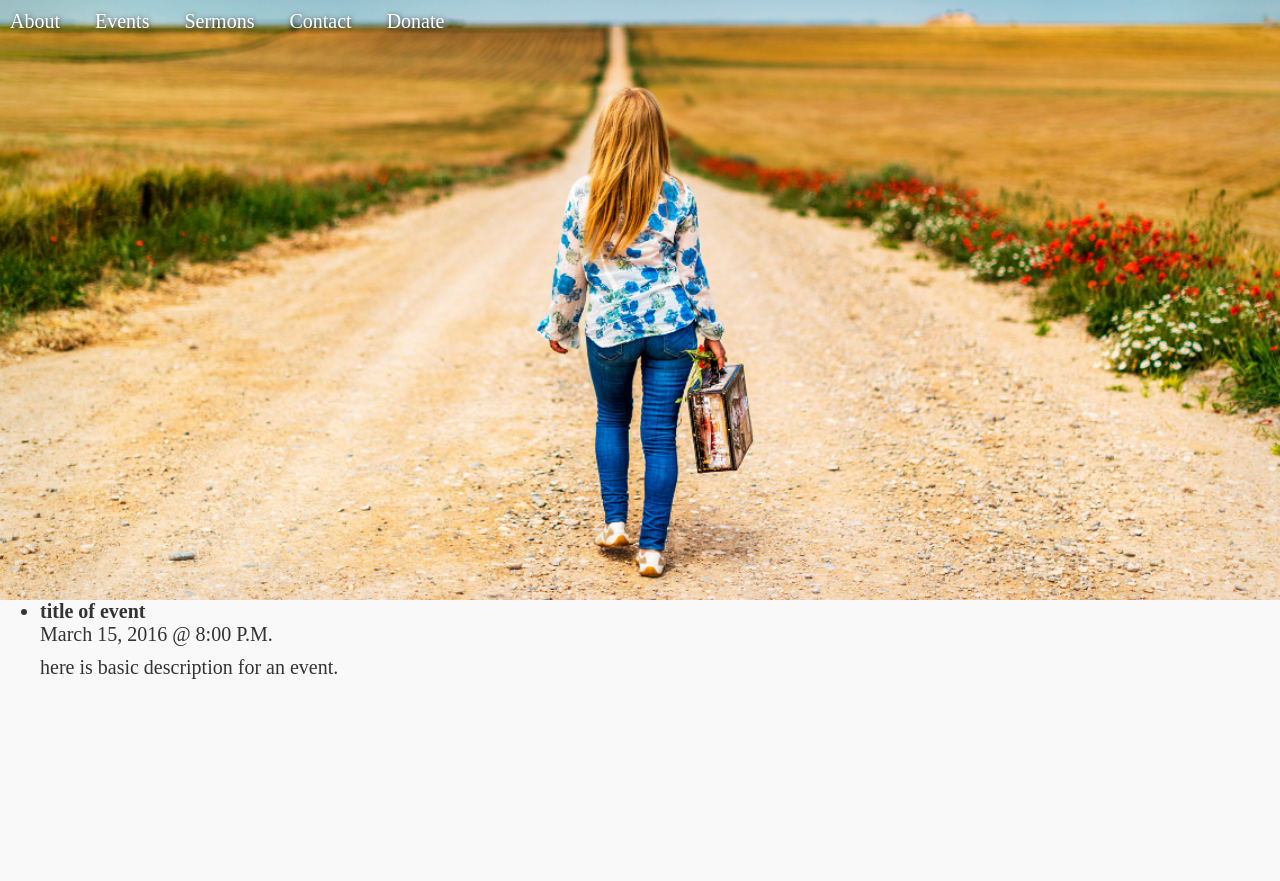
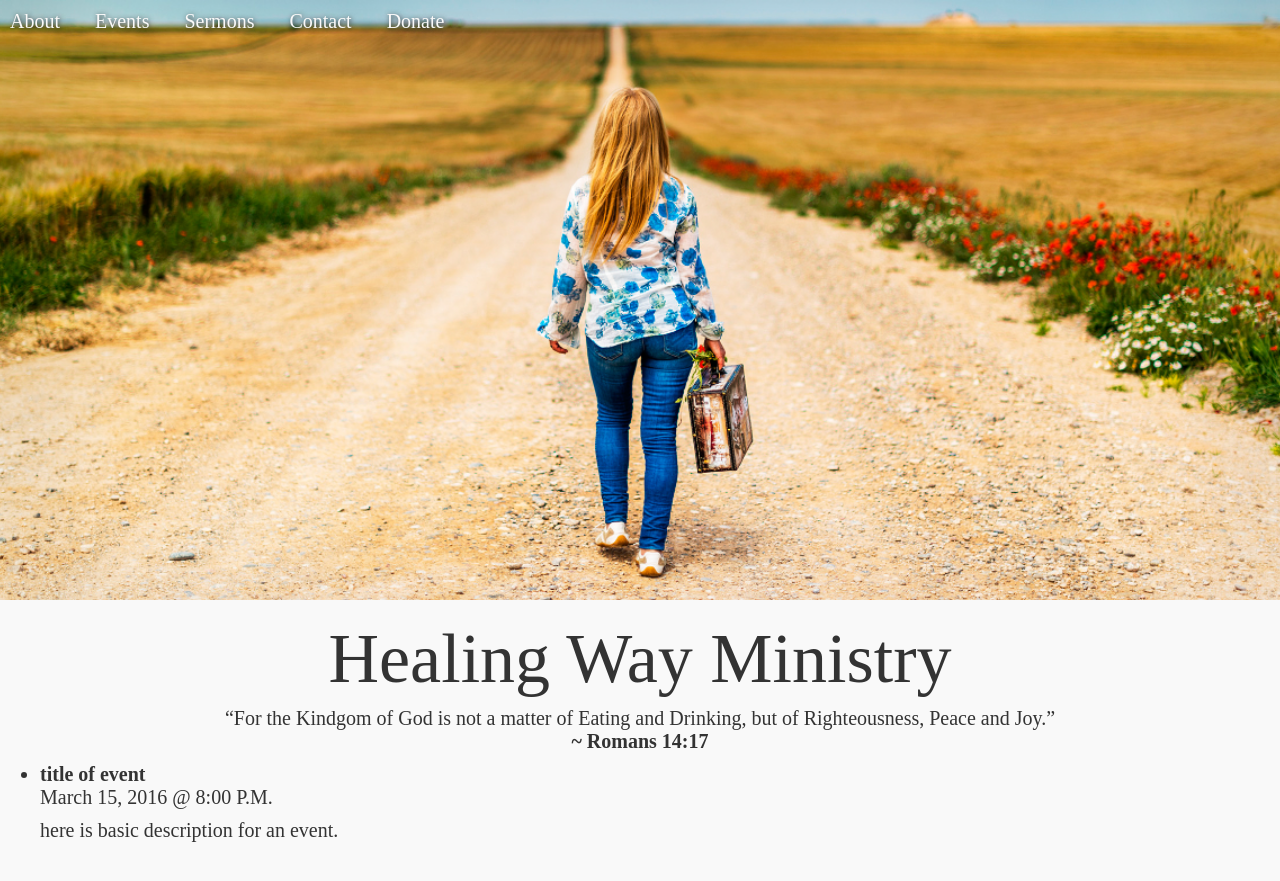
Before and after one commit to JWizerd/healing_way_ministry, a Jekyll site: the page built from index.html, in a window 1280 px wide. Shown: the top 881 px of the page. Built offline with Jekyll 4.4.1, drawn with Linux system fonts in a browser that asks for light colours; nearby versions of some CDN libraries; some web fonts are replaced.

Commit message:
hero section finished responsive

```diff
--- a/_includes/header.html
+++ b/_includes/header.html
@@ -1,6 +1,5 @@
 <header class="container-fluid">
   <div class="row">
-      <!-- <img id="menu-trigger" src="assets/images/hamburger.png" alt="Open menu"> -->
     <nav>
       <ul>
         <li>
--- a/_includes/hero.html
+++ b/_includes/hero.html
@@ -0,0 +1,8 @@
+<section class="hero container">
+  <div class="row">
+    <div class="col-xs-12">
+      <h1 class="site-title">Healing Way Ministry</h1>
+      <p class="scripture">“For the Kindgom of God is not a matter of Eating and Drinking, but of Righteousness, Peace and Joy.”<strong>~ Romans 14:17</strong><p>
+    </div>
+  </div>
+</section>
--- a/assets/css/main.scss
+++ b/assets/css/main.scss
@@ -19,16 +19,19 @@
   - form
 = DONATE
 = MEDIA QUERIES
-  - header
 */
 
 /* ====================
 GENERAL: default styles, typography and reusable css classes
 ==================== */
 
+$cloudy: #f9f9f9;
+$rosey: #c71a00;
+$smokey: #3e3e3e;
+
 body {
   font: 400 20px "Droid Serif", serif;
-  background-color: #f9f9f9;
+  background-color: $cloudy;
 }
 
 a {
@@ -42,6 +45,10 @@ a:hover {
   -moz-transition: ease-out .3s;
   transition: ease-out .3s;
   color: #c71a00;
+  text-decoration: none;
+}
+
+a:visited, a:focus {
   text-decoration: none;
 }
 
@@ -73,6 +80,8 @@ header {
   height: 400px;
 }
 
+/* header navigation */
+
 nav {
   width: 100%;
 }
@@ -88,14 +97,25 @@ nav ul li {
 }
 
 nav ul li a {
-  color: #fff;
+  color: $cloudy;
 }
-
-/* header navigation */
 
 /* ====================
 HERO: healing way ministry title and scipture
 ==================== */
+
+.hero {
+  text-align: center;
+}
+
+.site-title {
+  font-size: 3.5em;
+}
+
+.hero strong {
+  display: block;
+}
+
 
 /* ====================
 ABOUT
@@ -121,8 +141,6 @@ DONATE
 MEDIA QUERIES
 ==================== */
 
-/* header */
-
 @media screen and (min-width: 1100px) {
   header {
     height: 600px;
@@ -130,8 +148,26 @@ MEDIA QUERIES
   }
 }
 
+@media screen and (max-width: 1000px) {
+  .site-title {
+    font-size: 3em;
+  }
+}
+
+@media screen and (max-width: 654px) {
+  .site-title {
+    font-size: 2em;
+  }
+}
+
 @media screen and (max-width: 500px) {
   nav ul {
     text-align: center;
   }
+  .site-title {
+    font-size: 1.7em;
+  }
+  p {
+    font-size: .7em;
+  }
 }
```
Also changed, not shown: 2 other files. Lines whose indentation alone changed are shown as unchanged.
